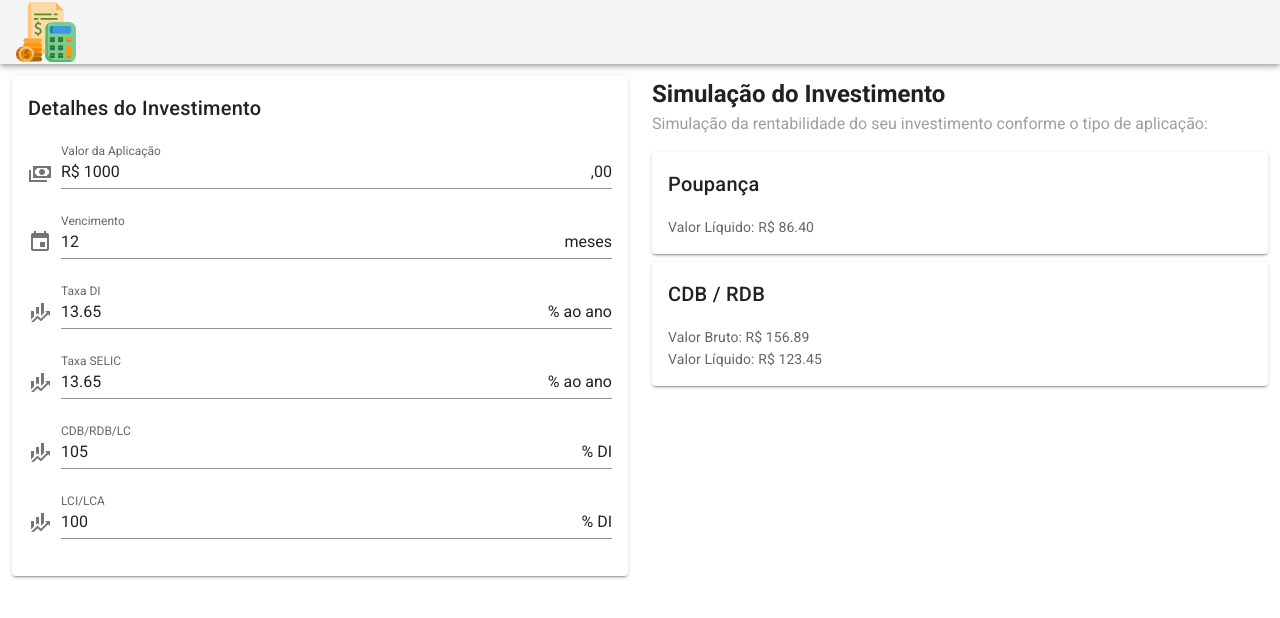
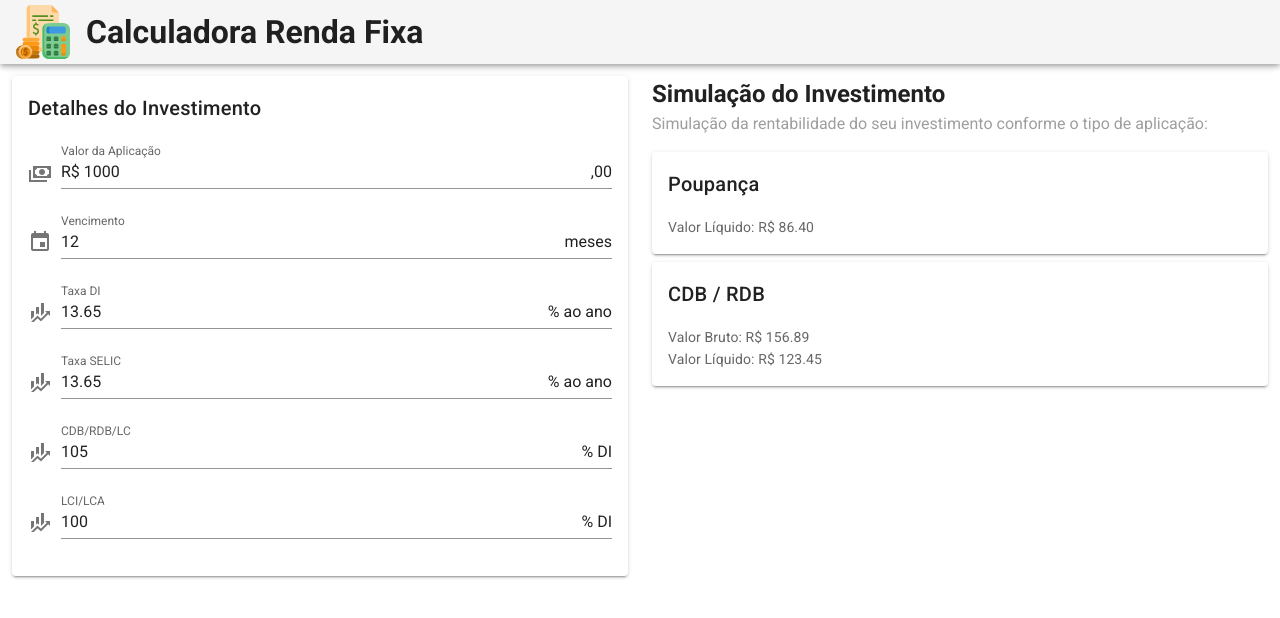
Before and after one commit to rendafixa/rendafixa.github.io, a Nuxt app: page / in a window 1280 px wide. Shown: the top 618 px of the page. Built offline with nearby package versions, Linux system fonts and the light colour scheme.

Commit message:
Adding Text Logo

```diff
--- a/layouts/default.vue
+++ b/layouts/default.vue
@@ -1,6 +1,9 @@
 <template>
   <v-app>
-    <v-app-bar app><RendaFixaLogo width="60" height="60" /></v-app-bar>
+    <v-app-bar app>
+      <RendaFixaLogo width="54" height="54" />
+      <h1 class="pl-4">Calculadora Renda Fixa</h1>
+    </v-app-bar>
     <v-main>
       <v-container fluid>
         <Nuxt />
```
